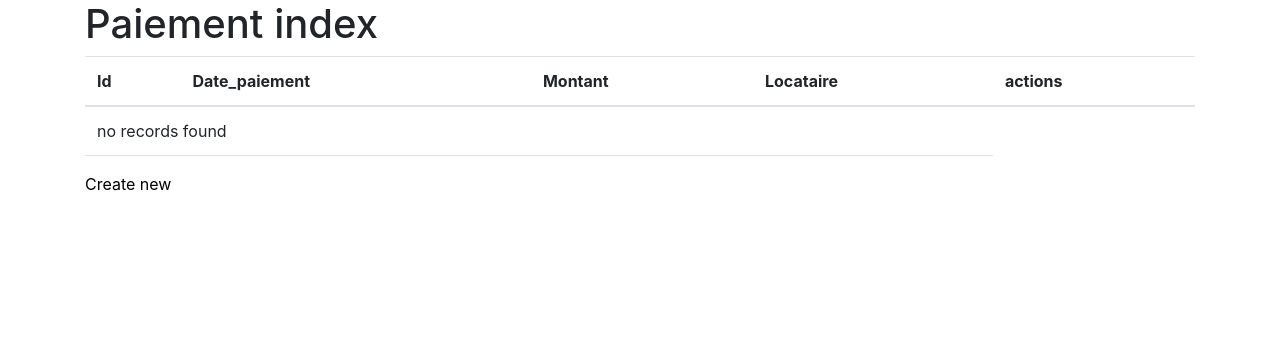
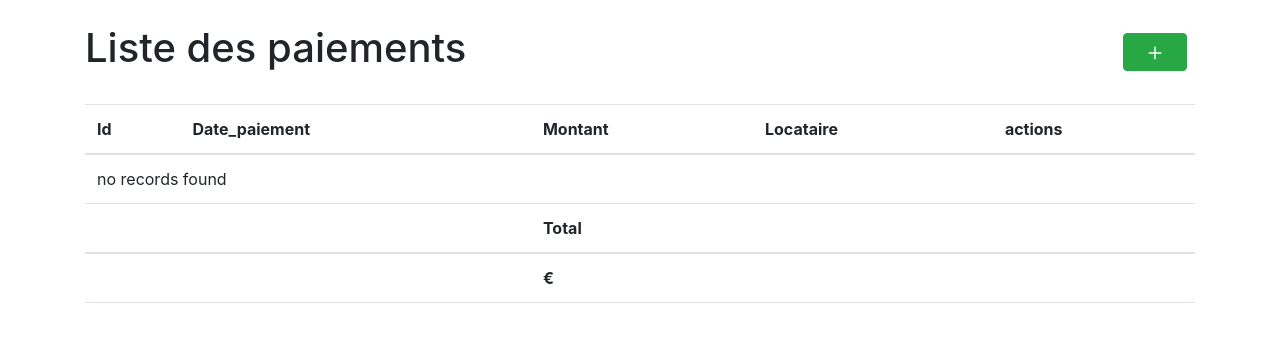
Before and after one commit to LuZeSpY/location, a Symfony app: template templates/paiement/index.html.twig in a window 1280 px wide. Shown: the part 80-422 px from the top of the page. Run offline with Twig, Linux system fonts and the light colour scheme; the template is opened without the code that fills it, so the values that code supplies are empty; some libraries are stand-ins or nearby versions.

Commit message:
Relation Paiement/Locataire in Paiement Section

```diff
--- a/templates/locataire/_form.html.twig
+++ b/templates/locataire/_form.html.twig
@@ -1,4 +1,4 @@
 {{ form_start(form) }}
     {{ form_widget(form) }}
-    <button class="btn">{{ button_label|default('Save') }}</button>
+    <button class="btn btn-success"><i class="fa-regular fa-floppy-disk"></i> {{ button_label|default('Enregistrer') }}</button>
 {{ form_end(form) }}
--- a/templates/locataire/index.html.twig
+++ b/templates/locataire/index.html.twig
@@ -28,6 +28,7 @@
                             <th scope="col" class="border-0 text-uppercase font-medium">Telephone</th>
                             <th scope="col" class="border-0 text-uppercase font-medium">Ville</th>
                             <th scope="col" class="border-0 text-uppercase font-medium">Code_postal</th>
+                            <th scope="col" class="border-0 text-uppercase font-medium">paiements</th>
                             <th scope="col" class="border-0 text-uppercase font-medium">actions</th>
                         </tr>
                     </thead>
@@ -41,9 +42,10 @@
                             <td>{{ locataire.telephone }}</td>
                             <td>{{ locataire.ville }}</td>
                             <td>{{ locataire.codePostal }}</td>
+                            <td>{{ paiementTotal }}</td>
                             <td>
-                                <a href="{{ path('app_locataire_show', {'id': locataire.id}) }}" class="btn btn-primary mx-1"><i class="fa-solid fa-arrow-up-right-from-square"></i> Voir</a>
-                                <a href="{{ path('app_locataire_edit', {'id': locataire.id}) }}" class="btn btn-success mx-1"><i class="fa-solid fa-pencil"></i> Editer</a>
+                                <a href="{{ path('app_locataire_show', {'id': locataire.id}) }}" class="btn btn-primary mx-1"><i class="fa-solid fa-arrow-up-right-from-square"></i></a>
+                                <a href="{{ path('app_locataire_edit', {'id': locataire.id}) }}" class="btn btn-success mx-1"><i class="fa-solid fa-pencil"></i></a>
                             </td>
                         </tr>
                         {% else %}
--- a/templates/paiement/_form.html.twig
+++ b/templates/paiement/_form.html.twig
@@ -1,4 +1,4 @@
 {{ form_start(form) }}
     {{ form_widget(form) }}
-    <button class="btn">{{ button_label|default('Save') }}</button>
+    <button class="btn btn-success mb-2"><i class="fa-regular fa-floppy-disk"></i> {{ button_label|default('Enregistrer') }}</button>
 {{ form_end(form) }}
--- a/templates/paiement/index.html.twig
+++ b/templates/paiement/index.html.twig
@@ -4,8 +4,16 @@
 
 {% block body %}
 <div class="container">
-    <h1>Paiement index</h1>
-
+    <div class="row my-4">
+        <div class="col-md-12 d-flex align-items-center justify-content-between">
+            <div>
+                <h1>Liste des paiements</h1>
+            </div>
+            <div>
+                <a id="add" href="{{ path('app_paiement_new') }}" class="btn btn-success align-self-center mx-2"><i class="fa-sharp fa-regular fa-plus"></i></a>
+            </div>
+        </div>
+    </div>
 
     <table class="table">
         <thead>
@@ -23,10 +31,10 @@
                 <td>{{ paiement.id }}</td>
                 <td>{{ paiement.datePaiement ? paiement.datePaiement|date('Y-m-d H:i:s') : '' }}</td>
                 <td>{{ paiement.montant }}€</td>
-                <td><a href="">{{ paiement.locataire.id }}</a></td>
+                <td><a href="{{ path('app_locataire_show', {'id': paiement.locataire.id}) }}"><i class="fa-solid fa-users-viewfinder"></i> {{ paiement.locataire.fullname }}</a></td>
                 <td>
-                    <a href="{{ path('app_paiement_show', {'id': paiement.id}) }}">show</a>
-                    <a href="{{ path('app_paiement_edit', {'id': paiement.id}) }}">edit</a>
+                    <a href="{{ path('app_paiement_show', {'id': paiement.id}) }}" class="btn btn-primary mx-1"><i class="fa-solid fa-arrow-up-right-from-square"></i> Voir</a>
+                    <a href="{{ path('app_paiement_edit', {'id': paiement.id}) }}" class="btn btn-success mx-1"><i class="fa-solid fa-pencil"></i>
                 </td>
             </tr>
         {% else %}
@@ -35,10 +43,25 @@
             </tr>
         {% endfor %}
         </tbody>
+        <thead>
+            <tr>
+                <th></th>
+                <th></th>
+                <th>Total</th>
+                <th></th>
+                <th></th>
+            </tr>
+        </thead>
+        <tbody>
+            <tr>
+                <td></td>
+                <td></td>
+                <td><strong>{{paiementTotal}} €</strong></td>
+                <td></td>
+                <td></td>
+            </tr>
+        </tbody>
     </table>
-
-
-    <a href="{{ path('app_paiement_new') }}">Create new</a>
 
 </div>
 {% endblock %}
--- a/templates/paiement/new.html.twig
+++ b/templates/paiement/new.html.twig
@@ -4,10 +4,10 @@
 
 {% block body %}
 <div class="container">
-    <h1>Create new Paiement</h1>
+    <h1>Enregistrer un nouveau paiement</h1>
 
     {{ include('paiement/_form.html.twig') }}
 
-    <a href="{{ path('app_paiement_index') }}">back to list</a>
+    <a href="{{ path('app_paiement_index') }}" class="btn btn-outline-light"><i class="fa-solid fa-left-long"></i> Retour à la liste</a>
 </div>
 {% endblock %}
```
Also changed, not shown: src/Controller/AccueilController.php (+8 -1 lines), src/Controller/LocataireController.php (+11 -1 lines), src/Controller/PaiementController.php (+9 -1 lines), templates/accueil/index.html.twig (+20 -0 lines).
